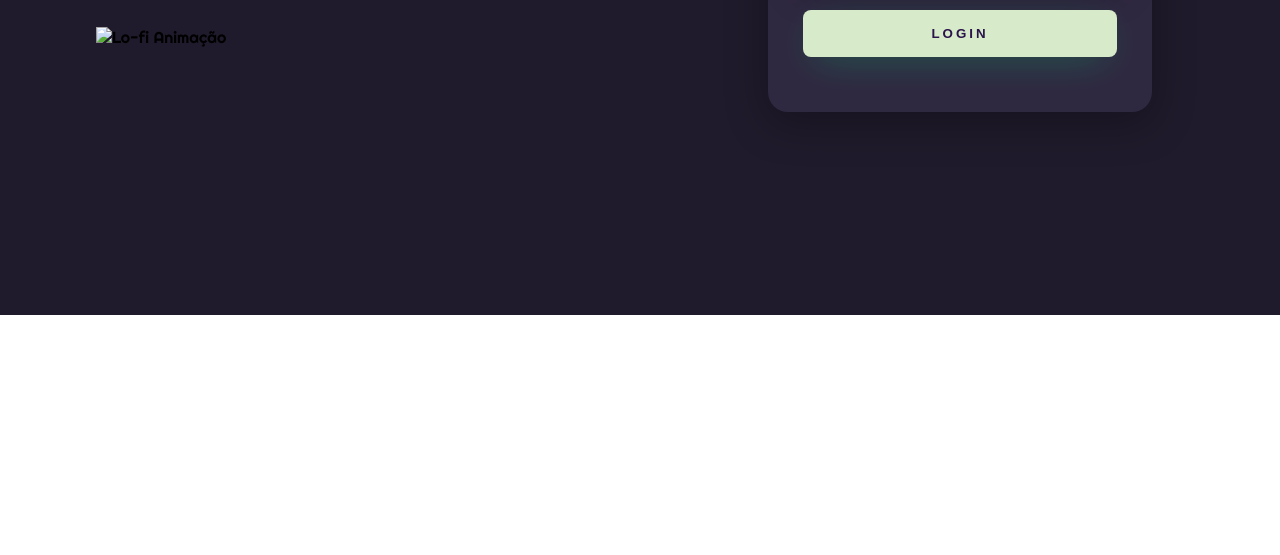
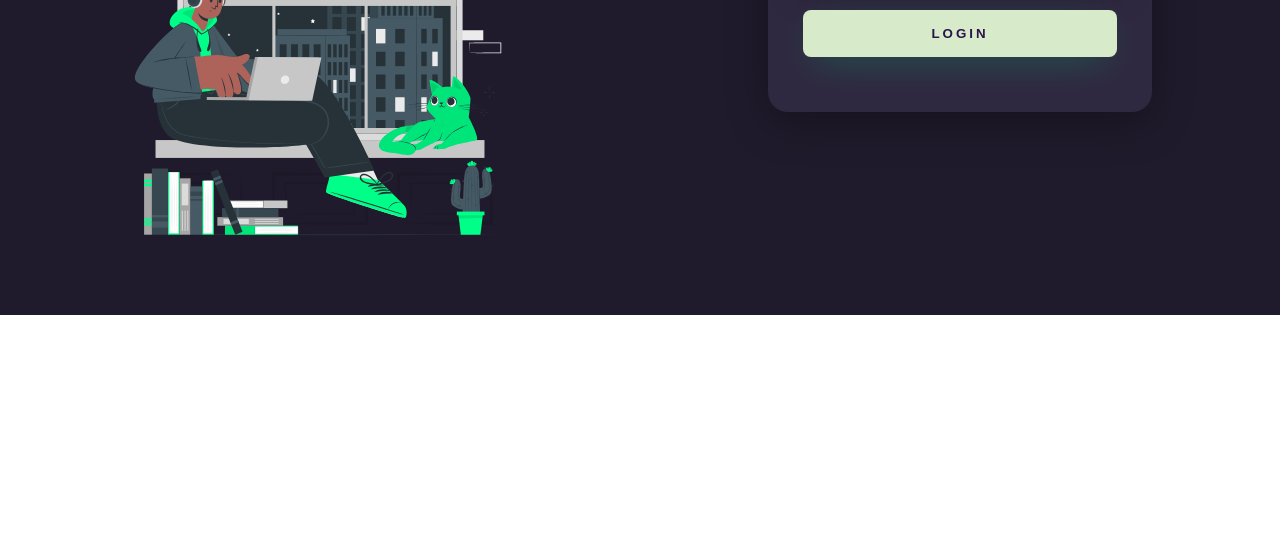
Before and after one commit to Junior337/login-screen-1, a plain HTML site: page index.html in a window 1280 px wide. Shown: the part 485-1040 px from the top of the page. Drawn offline with Linux system fonts and the light colour scheme.

Commit message:
meu primeiro commit

```diff
--- a/index.html
+++ b/index.html
@@ -13,7 +13,7 @@
     <div class="main-login">
         <div class="left-login">
             <h1>Faça o Login<br>e entra pra turma!</h1>
-            <img src="lo-fi chill.svg" class="left-login-image" alt="Lo-fi Animação">
+            <img src="lo-fi-chill.svg" class="left-login-image" alt="Lo-fi Animação">
         </div>
         <div class="right-login">
             <div class="card-login">
```
